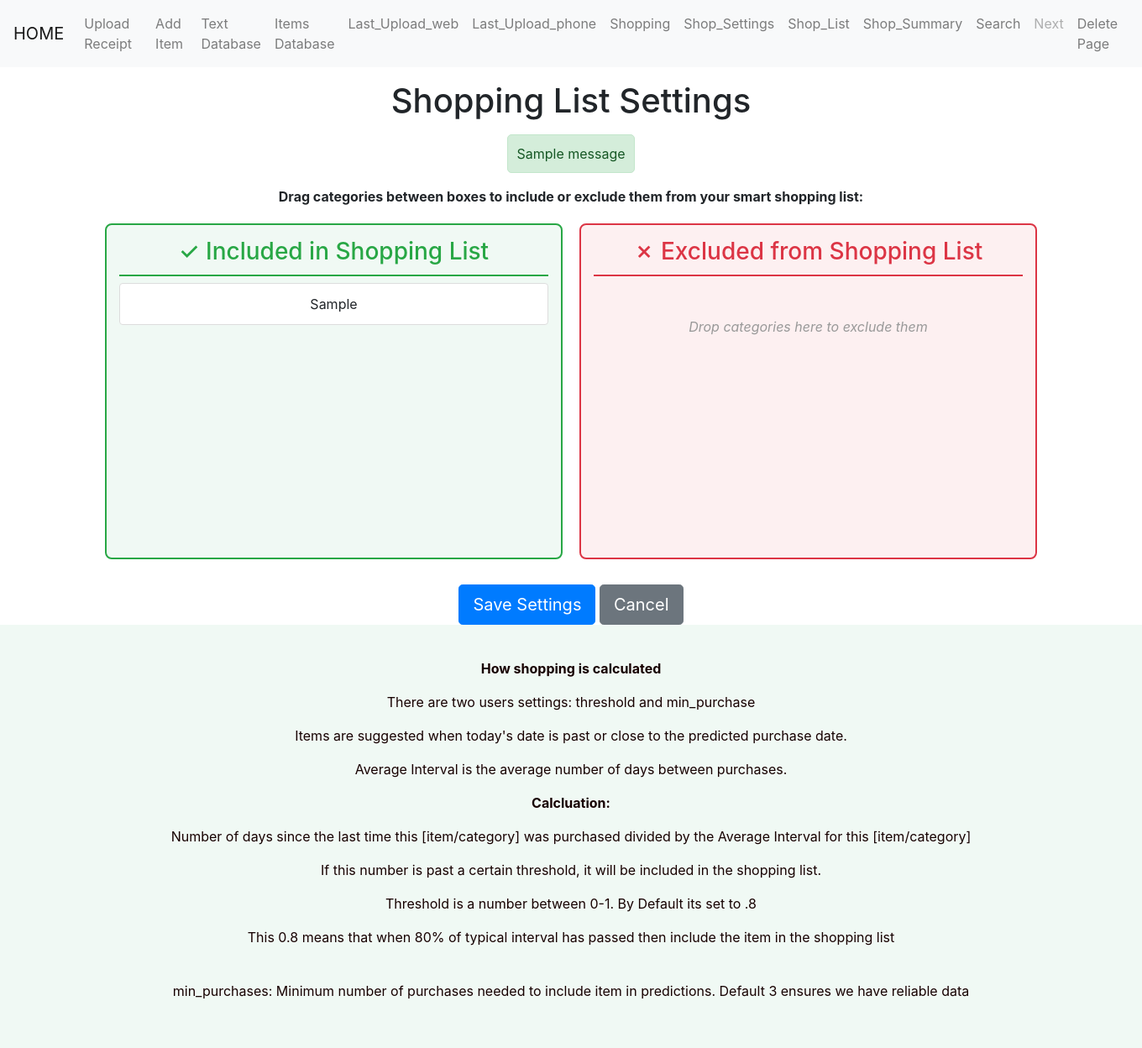
After one commit to AllysDataWorld/Groceries, a Flask app: page /shopping_settings/ in a window 1360 px wide. The commit adds this page. Shown: the whole page at 84% size. Run offline with Flask 3, Linux system fonts and the light colour scheme; tables that the repository leaves empty hold one stand-in row (values such as "Sample post"); one stand-in notice (Sample message) is shown; parts of the project's set-up code (start-up, migrations or seed data) failed here and were passed over.

Commit message:
Smart Shopping add the main functionality

```diff
--- a/routes.py
+++ b/routes.py
@@ -3,14 +3,17 @@ import os
 from datetime import date
 
 from app import app, logger
-from models import Groceries, Grocery_Items, Grocery_TEMP_Items, Smart_Shopping
+from models import Groceries, Grocery_Items, Grocery_TEMP_Items, Smart_Shopping, Shopping_List_Settings
+
 import utils as uts
 from database import db
+from datetime import datetime
 
 from flask import render_template, url_for, request, redirect, flash, jsonify
 from sqlalchemy import or_
 from werkzeug.utils import secure_filename
 from code_helpers.levenshtein_distance import levenshtein_distance
+from go_shopping.get_shopping import get_shopping_list, get_shopping_list_summary
 
 
 @app.route('/fake_populate_all/')
@@ -685,8 +688,97 @@ def change_recepit_date():
                            filename=filename, tasks=temp_items)
 
 
+########################################################
+# Shopping routes
+########################################################
+@app.route('/shopping_settings/', methods=['GET'])
+def shopping_settings():
+    """Display shopping list settings page."""
+
+    # Get all distinct categories from Grocery_Items
+    all_categories = db.session.query(Grocery_Items.myCategory) \
+        .distinct() \
+        .filter(Grocery_Items.myCategory.isnot(None)) \
+        .order_by(Grocery_Items.myCategory) \
+        .all()
+
+    categories = [cat[0] for cat in all_categories]
+
+    # Get existing settings
+    settings = {}
+    for setting in Shopping_List_Settings.query.all():
+        settings[setting.myCategory] = setting.include_in_shopping_list
+
+    # Build settings list with defaults
+    category_settings = []
+    for category in categories:
+        category_settings.append({
+            'category': category,
+            'include': settings.get(category, True)  # Default to True if not set
+        })
+
+    return render_template('shopping_settings.html', categories=category_settings)
 
 
+@app.route('/update_shopping_settings/', methods=['POST'])
+def update_shopping_settings():
+    """Update shopping list category settings."""
+
+    # Get all categories from form
+    form_data = request.form.to_dict()
+
+    # Get all distinct categories to know which ones to process
+    all_categories = db.session.query(Grocery_Items.myCategory) \
+        .distinct() \
+        .filter(Grocery_Items.myCategory.isnot(None)) \
+        .all()
+
+    categories = [cat[0] for cat in all_categories]
+
+    # Update settings for each category
+    for category in categories:
+        # Form checkboxes only send data if checked
+        # If category is in form_data, it's included (checked)
+        # If not in form_data, it's excluded (unchecked)
+        include = (f"include_{category}" in form_data)
+
+        # Check if setting exists
+        setting = Shopping_List_Settings.query.filter_by(myCategory=category).first()
+
+        if setting:
+            # Update existing
+            setting.include_in_shopping_list = include
+            setting.last_updated = datetime.utcnow()
+        else:
+            # Create new
+            setting = Shopping_List_Settings(
+                myCategory=category,
+                include_in_shopping_list=include
+            )
+            db.session.add(setting)
+
+    try:
+        db.session.commit()
+        flash("Shopping list settings updated successfully!")
+    except Exception as e:
+        db.session.rollback()
+        flash(f"Error updating settings: {e}")
+
+    return redirect('/shopping_settings/')
+
+
+
+@app.route('/shopping_list_summary/')
+def shopping_list_summary():
+    """Display the smart shopping list."""
+    summary = get_shopping_list_summary()
+    return render_template('shopping_list_summary.html', summary=summary)
+
+@app.route('/shopping_list/')
+def shopping_list_page():
+    """Display the smart shopping list."""
+    shop_list = get_shopping_list()
+    return render_template('shopping_list.html', shopping_list=shop_list)
 
 ########################################################
 # UPLOAD routes
--- a/templates/base.html
+++ b/templates/base.html
@@ -45,13 +45,22 @@
              <a class="nav-link" href="/items/">Items Database</a>
            </li>
            <li class="nav-item">
-             <a class="nav-link" href="/last_upload/">Last Upload</a>
+             <a class="nav-link" href="/last_upload/">Last_Upload_web</a>
            </li>
             <li class="nav-item">
-             <a class="nav-link" href="/last_upload_view2/">Last Upload View2</a>
+             <a class="nav-link" href="/last_upload_view2/">Last_Upload_phone</a>
            </li>
            <li class="nav-item">
             <a class="nav-link" href="/shopping/" >Shopping</a>
+          </li>
+           <li class="nav-item">
+            <a class="nav-link" href="/shopping_settings/" >Shop_Settings</a>
+          </li>
+           <li class="nav-item">
+            <a class="nav-link" href="/shopping_list/" >Shop_List</a>
+          </li>
+           <li class="nav-item">
+            <a class="nav-link" href="/shopping_list_summary/" >Shop_Summary</a>
           </li>
            <li class="nav-item">
             <a class="nav-link" href="/search/" >Search</a>
--- /dev/null
+++ b/templates/shopping_settings.html
@@ -0,0 +1,305 @@
+{% extends 'base.html' %}
+
+{% block header %}
+<style>
+    .drag-container {
+        display: flex;
+        gap: 20px;
+        margin-top: 20px;
+    }
+
+    .drag-box {
+        flex: 1;
+        min-height: 400px;
+        border: 2px solid #ddd;
+        border-radius: 8px;
+        padding: 15px;
+        background-color: #f9f9f9;
+    }
+
+    .drag-box.included {
+        border-color: #28a745;
+        background-color: #f0f9f4;
+    }
+
+    .drag-box.excluded {
+        border-color: #dc3545;
+        background-color: #fdf0f1;
+    }
+
+    .drag-box h3 {
+        margin-top: 0;
+        padding-bottom: 10px;
+        border-bottom: 2px solid #ddd;
+    }
+
+    .drag-box.included h3 {
+        color: #28a745;
+        border-bottom-color: #28a745;
+    }
+
+    .drag-box.excluded h3 {
+        color: #dc3545;
+        border-bottom-color: #dc3545;
+    }
+
+    .category-item {
+        padding: 12px;
+        margin: 8px 0;
+        background-color: white;
+        border: 1px solid #ddd;
+        border-radius: 4px;
+        cursor: move;
+        transition: all 0.2s;
+        user-select: none;
+    }
+
+    .category-item:hover {
+        background-color: #f0f0f0;
+        transform: translateY(-2px);
+        box-shadow: 0 2px 5px rgba(0,0,0,0.1);
+    }
+
+    .category-item.dragging {
+        opacity: 0.5;
+        transform: rotate(5deg);
+    }
+
+    .drag-box.drag-over {
+        background-color: #e3f2fd;
+        border-style: dashed;
+    }
+
+    .empty-message {
+        text-align: center;
+        color: #999;
+        padding: 40px;
+        font-style: italic;
+    }
+
+    .flashes {
+        background-color: #d4edda;
+        border: 1px solid #c3e6cb;
+        color: #155724;
+        padding: 10px;
+        border-radius: 5px;
+        list-style: none;
+    }
+
+    .user_message {
+        border-color: #28a745;
+        background-color: #f0f9f4;
+        text-align: center;
+        color: #170101;
+        padding: 40px;
+        font-style: normal;
+    }
+
+</style>
+{% endblock %}
+
+{% block body %}
+<p><h1 align="center">Shopping List Settings</h1></p>
+
+<div class="container">
+    <div class="row">
+        <p>
+            {% with messages = get_flashed_messages() %}
+              {% if messages %}
+                <ul class=flashes>
+                {% for message in messages %}
+                  <li>{{ message }}</li>
+                {% endfor %}
+                </ul>
+              {% endif %}
+            {% endwith %}
+        </p>
+    </div>
+
+    <div class="row">
+        <div class="col-md-12">
+            <p><strong>Drag categories between boxes to include or exclude them from your smart shopping list:</strong></p>
+
+            <form method="POST" action="/update_shopping_settings/" id="settingsForm">
+                <div class="drag-container">
+                    <!-- Included Box -->
+                    <div class="drag-box included" id="includedBox" data-type="included">
+                        <h3>✓ Included in Shopping List</h3>
+                        <div id="includedItems">
+                            {% for item in categories %}
+                                {% if item.include %}
+                                <div class="category-item" draggable="true" data-category="{{ item.category }}">
+                                    {{ item.category }}
+                                </div>
+                                {% endif %}
+                            {% endfor %}
+                        </div>
+                        <div class="empty-message" style="display:none;">
+                            Drop categories here to include them
+                        </div>
+                    </div>
+
+                    <!-- Excluded Box -->
+                    <div class="drag-box excluded" id="excludedBox" data-type="excluded">
+                        <h3>✗ Excluded from Shopping List</h3>
+                        <div id="excludedItems">
+                            {% for item in categories %}
+                                {% if not item.include %}
+                                <div class="category-item" draggable="true" data-category="{{ item.category }}">
+                                    {{ item.category }}
+                                </div>
+                                {% endif %}
+                            {% endfor %}
+                        </div>
+                        <div class="empty-message" style="display:none;">
+                            Drop categories here to exclude them
+                        </div>
+                    </div>
+                </div>
+
+                <!-- Hidden inputs will be added here by JavaScript -->
+                <div id="hiddenInputs"></div>
+
+                <div class="text-center" style="margin-top: 30px;">
+                    <button type="submit" class="btn btn-primary btn-lg">Save Settings</button>
+                    <a href="/" class="btn btn-secondary btn-lg">Cancel</a>
+                </div>
+            </form>
+        </div>
+    </div>
+</div>
+
+
+
+    <div class="user_message">
+        <p><strong>How shopping is calculated</strong></p>
+        <p>There are two users settings: threshold and min_purchase</p>
+        <p>Items are suggested when today's date is past or close to the predicted purchase date.<br></p>
+        <p>Average Interval is the average number of days between purchases.<br></p>
+        <p><strong>Calcluation:</strong></p></p>
+        <p>Number of days since the last time this [item/category] was purchased divided by the Average Interval for this [item/category]<br></p>
+        <p>If this number is past a certain threshold, it will be included in the shopping list.<br></p>
+        <p>Threshold is a number between 0-1. By Default its set to .8 <br></p>
+        <p>This 0.8 means that when 80% of typical interval has passed then include the item in the shopping list <br></p>
+        <br>
+        <p>min_purchases: Minimum number of purchases needed to include item in predictions. Default 3 ensures we have reliable data<br></p>
+
+</div>
+
+<script>
+document.addEventListener('DOMContentLoaded', function() {
+    const categoryItems = document.querySelectorAll('.category-item');
+    const dragBoxes = document.querySelectorAll('.drag-box');
+    const form = document.getElementById('settingsForm');
+
+    let draggedElement = null;
+
+    // Add drag event listeners to all category items
+    categoryItems.forEach(item => {
+        item.addEventListener('dragstart', handleDragStart);
+        item.addEventListener('dragend', handleDragEnd);
+    });
+
+    // Add drop zone event listeners to both boxes
+    dragBoxes.forEach(box => {
+        box.addEventListener('dragover', handleDragOver);
+        box.addEventListener('drop', handleDrop);
+        box.addEventListener('dragleave', handleDragLeave);
+    });
+
+    function handleDragStart(e) {
+        draggedElement = this;
+        this.classList.add('dragging');
+        e.dataTransfer.effectAllowed = 'move';
+        e.dataTransfer.setData('text/html', this.innerHTML);
+    }
+
+    function handleDragEnd(e) {
+        this.classList.remove('dragging');
+    }
+
+    function handleDragOver(e) {
+        if (e.preventDefault) {
+            e.preventDefault();
+        }
+        e.dataTransfer.dropEffect = 'move';
+
+        // Add visual feedback
+        const box = e.currentTarget;
+        if (!box.classList.contains('drag-over')) {
+            box.classList.add('drag-over');
+        }
+
+        return false;
+    }
+
+    function handleDragLeave(e) {
+        // Remove visual feedback when leaving
+        if (e.currentTarget === this) {
+            this.classList.remove('drag-over');
+        }
+    }
+
+    function handleDrop(e) {
+        if (e.stopPropagation) {
+            e.stopPropagation();
+        }
+
+        e.preventDefault();
+
+        const dropBox = e.currentTarget;
+        dropBox.classList.remove('drag-over');
+
+        if (draggedElement) {
+            // Get the items container within the drop box
+            const itemsContainer = dropBox.querySelector('[id$="Items"]');
+
+            // Move the dragged element to the new box
+            itemsContainer.appendChild(draggedElement);
+
+            // Update empty message visibility
+            updateEmptyMessages();
+        }
+
+        return false;
+    }
+
+    function updateEmptyMessages() {
+        // Check both boxes and show/hide empty messages
+        dragBoxes.forEach(box => {
+            const itemsContainer = box.querySelector('[id$="Items"]');
+            const emptyMessage = box.querySelector('.empty-message');
+            const items = itemsContainer.querySelectorAll('.category-item');
+
+            if (items.length === 0) {
+                emptyMessage.style.display = 'block';
+            } else {
+                emptyMessage.style.display = 'none';
+            }
+        });
+    }
+
+    // On form submit, add hidden inputs for each category
+    form.addEventListener('submit', function(e) {
+        const hiddenInputsContainer = document.getElementById('hiddenInputs');
+        hiddenInputsContainer.innerHTML = ''; // Clear existing
+
+        // Get all items in the included box
+        const includedItems = document.querySelectorAll('#includedItems .category-item');
+
+        includedItems.forEach(item => {
+            const category = item.getAttribute('data-category');
+            const input = document.createElement('input');
+            input.type = 'hidden';
+            input.name = `include_${category}`;
+            input.value = 'on';
+            hiddenInputsContainer.appendChild(input);
+        });
+    });
+
+    // Initialize empty message visibility
+    updateEmptyMessages();
+});
+</script>
+
+{% endblock %}
```
Also changed, not shown: go_shopping/RUN_SHOPPING.py (added, +25 -0 lines), go_shopping/get_shopping.py (added, +134 -0 lines), go_shopping/populate_shop_settings.py (added, +51 -0 lines), go_shopping/populate_smart_shopping.py (+6 -5 lines), models.py (+10 -0 lines), templates/shopping.html (+2 -6 lines), templates/shopping_list.html (added, +40 -0 lines), templates/shopping_list_summary.html (added, +47 -0 lines).
